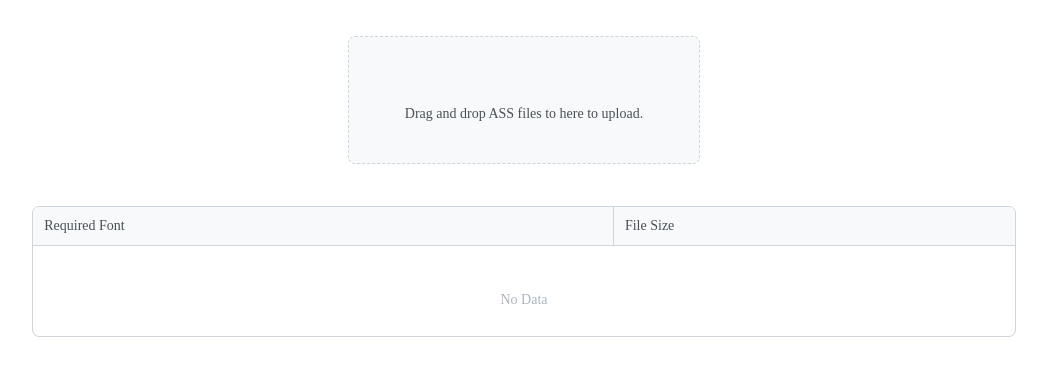
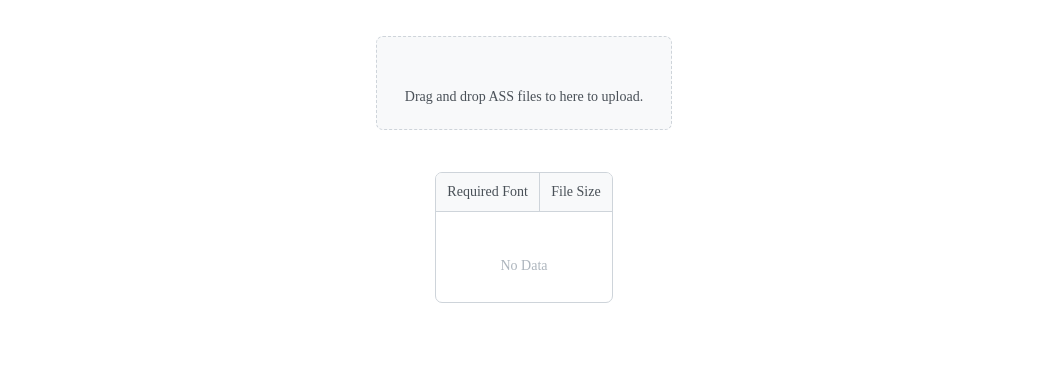
Before and after one commit to rksvc/fontq, a Vue app: page / in a window 1280 px wide. Shown: the top 376 px of the page, without its empty margins (116-1163 px from the left). Built offline with nearby package versions, Linux system fonts and the light colour scheme; some icons are missing; the HTML template or start-up script is replaced by a standard one.

Commit message:
update styles

```diff
--- a/src/App.vue
+++ b/src/App.vue
@@ -120,7 +120,7 @@ function copy(name: string) {
 </script>
 
 <template>
-  <div id="container" style="justify-items: center;">
+  <div style="justify-items: center; padding: 2em;">
     <form id="upload" :ondrop="onDrop" :ondragover="(evt: DragEvent) => evt.preventDefault()">
       <input type="file" accept=".ass" multiple id="input" style="display: none;" @change="onInputChange" />
       <label id="label" for="input">
@@ -209,25 +209,11 @@ a {
   color: var(--primary-color);
 }
 
-@media (orientation: landscape) {
-  #container {
-    padding: 2em 10em;
-  }
-}
-
-@media (orientation: portrait) {
-  #container {
-    padding: 2em;
-  }
-}
-
 #upload {
   margin-bottom: 3em;
   background-color: var(--bg-color);
   border: 1px dashed var(--border-color);
   border-radius: var(--border-radius);
-  width: 25em;
-  height: 9em;
   overflow: hidden;
 
   &:hover {
@@ -241,12 +227,11 @@ a {
   align-items: center;
   justify-content: center;
   gap: 1em;
-  height: 100%;
+  padding: 1.7em 2em;
   cursor: pointer;
 }
 
 table {
-  width: 100%;
   border: 1px solid var(--border-color);
   border-radius: var(--border-radius);
   overflow: hidden;
```
